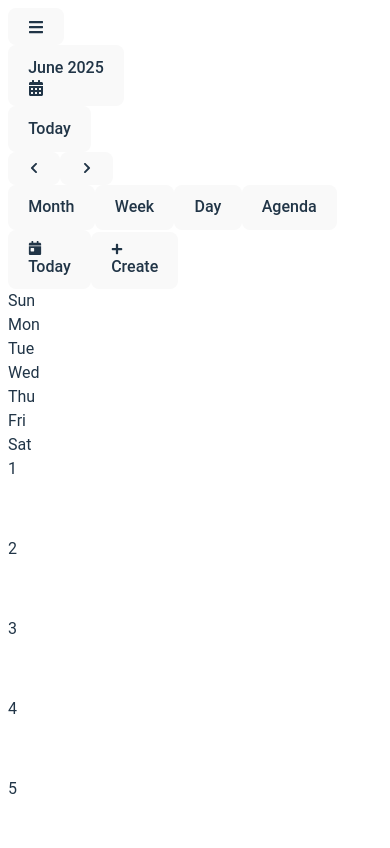
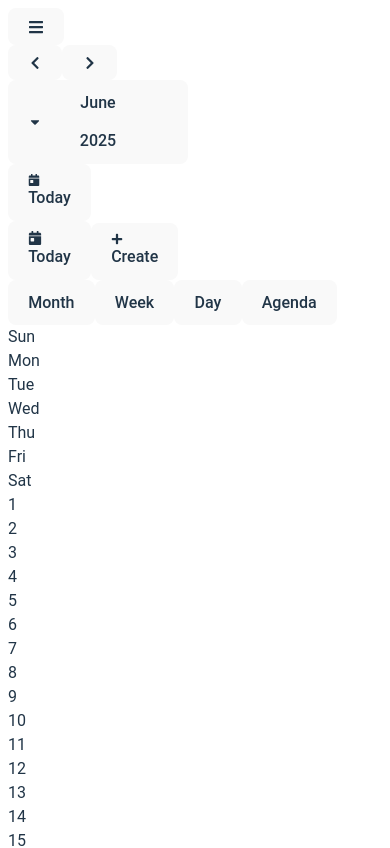
Before and after one commit to Pradheep-S/calendar, a React (Vite) app: page / in a window 390 px wide. Shown: the top 848 px of the page. Built offline with nearby package versions, Linux system fonts and the light colour scheme.

Commit message:
feat: Enhance Calendar components

```diff
--- a/src/components/Calendar/CalendarHeader.jsx
+++ b/src/components/Calendar/CalendarHeader.jsx
@@ -1,5 +1,5 @@
 import React, { useState } from 'react';
-import { FaChevronLeft, FaChevronRight, FaPlus, FaBars, FaCalendarDay, FaCalendarAlt } from "react-icons/fa";
+import { FaChevronLeft, FaChevronRight, FaPlus, FaBars, FaCalendarDay, FaCalendarAlt, FaCaretDown } from "react-icons/fa";
 import MobileNavDrawer from './MobileNavDrawer';
 import DatePicker from './DatePicker';
 
@@ -24,9 +24,11 @@ const CalendarHeader = ({
     setShowDatePicker(!showDatePicker);
   };
 
+  // Updated to ensure consistent behavior with DayView
   const handleSwitchToToday = () => {
+    // Navigate to today's date
     handleToday();
-    // Always switch to Day view when clicking Today button, both on mobile and desktop
+    // Always switch to Day view when clicking Today button
     setActiveView("Day");
   };
 
@@ -37,25 +39,35 @@ const CalendarHeader = ({
 
   // Renders month name prominently for mobile
   const renderHeaderTitle = () => {
-    let title;
+    let title, subtitle;
 
     if (activeView === "Month") {
-      title = currentDate.format("MMMM YYYY");
+      title = currentDate.format("MMMM");
+      subtitle = currentDate.format("YYYY");
     } else if (activeView === "Week") {
-      title = `${currentDate.startOf("week").format("MMM D")} - ${currentDate.endOf("week").format("MMM D, YYYY")}`;
+      title = `${currentDate.startOf("week").format("MMM D")} - ${currentDate.endOf("week").format("MMM D")}`;
+      subtitle = currentDate.format("YYYY");
     } else if (activeView === "Day") {
-      title = currentDate.format("MMMM D, YYYY");
+      title = currentDate.format("MMMM D");
+      subtitle = currentDate.format("YYYY");
     } else {
       title = "Upcoming Events";
+      subtitle = "";
     }
 
     return (
       <button
         onClick={toggleDatePicker}
-        className="flex items-center text-gray-800 hover:bg-gray-100 rounded-lg px-3 py-1.5 transition-colors"
+        className="flex items-center justify-center text-gray-800 hover:bg-gray-100 rounded-lg px-3 py-1.5 transition-colors"
+        style={{ minWidth: "180px", maxWidth: "220px" }}
       >
-        <span className="font-bold text-xl sm:text-2xl">{title}</span>
-        <FaCalendarAlt className="ml-2 text-gray-500" size={16} />
+        <div className="flex flex-col items-center">
+          <div className="flex items-center">
+            <span className="font-bold text-xl truncate">{title}</span>
+            <FaCaretDown className="ml-2 text-gray-500 flex-shrink-0" size={14} />
+          </div>
+          {subtitle && <span className="text-sm text-gray-500">{subtitle}</span>}
+        </div>
       </button>
     );
   };
@@ -76,73 +88,79 @@ const CalendarHeader = ({
         </div>
 
         {/* Display month/date with date picker */}
-        <h2 className="text-xl sm:text-2xl font-bold text-gray-800">
-          {renderHeaderTitle()}
-        </h2>
-
-        <div className="flex items-center sm:ml-6 space-x-2">
-          <button
-            onClick={handleSwitchToToday} // Changed from handleToday to handleSwitchToToday
-            className="px-3 py-1 text-xs sm:text-sm bg-white text-blue-700 rounded-md shadow-sm hover:shadow transition-all duration-200 border border-blue-100 hover:bg-blue-50 hidden sm:block"
-          >
-            Today
-          </button>
-
-          <div className="flex items-center bg-white rounded-lg shadow-sm border border-gray-100">
+        <div className="flex items-center">
+          <div className="flex items-center bg-white rounded-lg shadow-sm border border-gray-200 mr-3">
             <button
               onClick={handlePrev}
-              className="p-1.5 sm:p-2 rounded-md hover:bg-gray-100 transition-colors duration-200"
+              className="p-2 sm:p-2.5 rounded-l-md hover:bg-gray-100 transition-colors duration-200 border-r border-gray-200"
               aria-label="Previous"
             >
-              <FaChevronLeft className="text-gray-600" size={12} />
+              <FaChevronLeft className="text-gray-700" size={14} />
             </button>
             <button
               onClick={handleNext}
-              className="p-1.5 sm:p-2 rounded-md hover:bg-gray-100 transition-colors duration-200"
+              className="p-2 sm:p-2.5 rounded-r-md hover:bg-gray-100 transition-colors duration-200"
               aria-label="Next"
             >
-              <FaChevronRight className="text-gray-600" size={12} />
+              <FaChevronRight className="text-gray-700" size={14} />
             </button>
           </div>
+
+          <h2 className="text-xl sm:text-2xl font-bold text-gray-800 flex-shrink-0">
+            {renderHeaderTitle()}
+          </h2>
+
+          {/* Today button - using handleSwitchToToday for both desktop and mobile */}
+          <button
+            onClick={handleSwitchToToday}
+            className="mx-2 px-3 py-1.5 text-sm bg-white text-blue-700 rounded-md shadow-sm hover:shadow-md transition-all duration-200 border border-blue-200 hover:bg-blue-50 hidden sm:flex items-center"
+          >
+            <FaCalendarDay className="mr-1.5" size={12} />
+            Today
+          </button>
+        </div>
+
+        <div className="flex items-center sm:ml-2 space-x-2">
+          {/* Mobile: Today button with icon and text */}
+          <button
+            onClick={handleSwitchToToday}
+            className="sm:hidden flex items-center px-2 py-1.5 rounded-md hover:bg-blue-50 text-blue-600 border border-blue-100 bg-white"
+            aria-label="Go to today's view"
+          >
+            <FaCalendarDay size={14} />
+            <span className="text-xs ml-1.5">Today</span>
+          </button>
+
+          <button
+            onClick={() => handleOpenModal(currentDate)}
+            className="flex items-center space-x-1 bg-blue-600 hover:bg-blue-700 text-white px-3 py-1.5 rounded-lg shadow-sm hover:shadow transition-all duration-200"
+          >
+            <FaPlus size={12} />
+            <span className="hidden sm:inline ml-1">Create</span>
+          </button>
         </div>
       </div>
 
       {/* Right side with view options */}
       <div className="flex items-center justify-between">
         {/* Desktop view selector */}
-        <div className="hidden sm:flex rounded-lg shadow-sm overflow-hidden bg-white border border-gray-100">
+        <div className="hidden sm:flex rounded-lg shadow-sm overflow-hidden bg-white border border-gray-200">
           {views.map(view => (
             <button
               key={view}
               onClick={() => setActiveView(view)}
-              className={`px-2 sm:px-3 py-1.5 text-xs sm:text-sm transition-all duration-200 ${
+              className={`px-3 sm:px-4 py-1.5 text-sm transition-all duration-200 ${
                 activeView === view
                   ? "bg-blue-600 text-white font-medium"
                   : "bg-white text-gray-700 hover:bg-gray-50"
-              }`}
+              } ${view !== views[views.length-1] ? "border-r border-gray-200" : ""}`}
             >
               {view}
             </button>
           ))}
         </div>
 
-        {/* Mobile: Today button with icon and text */}
-        <button
-          onClick={handleSwitchToToday}
-          className="sm:hidden flex items-center px-2 py-1.5 rounded-md hover:bg-blue-50 text-blue-600 border border-blue-100 bg-white"
-          aria-label="Go to today's view"
-        >
-          <FaCalendarDay size={14} />
-          <span className="text-xs ml-1.5">Today</span>
-        </button>
-
-        <button
-          onClick={() => handleOpenModal(currentDate)}
-          className="flex items-center space-x-1 bg-blue-600 hover:bg-blue-700 text-white px-3 py-1.5 rounded-lg shadow-sm hover:shadow transition-all duration-200 ml-2"
-        >
-          <FaPlus size={12} />
-          <span className="hidden sm:inline">Create</span>
-        </button>
+        {/* Mobile: Today button removed as it's redundant with the one near the date picker */}
       </div>
 
       {/* Mobile Navigation Drawer */}
@@ -153,7 +171,7 @@ const CalendarHeader = ({
           views={views}
           setActiveView={setActiveView}
           currentDate={currentDate}
-          handleToday={handleToday}
+          handleToday={handleSwitchToToday} // Pass the consistent handler
         />
       )}
 
--- a/src/components/Calendar/CalendarViews/MonthView.jsx
+++ b/src/components/Calendar/CalendarViews/MonthView.jsx
@@ -1,4 +1,4 @@
-import React, { useState, useEffect } from 'react';
+import React, { useState, useEffect, useRef } from 'react';
 import dayjs from 'dayjs';
 import { DndContext, closestCenter, MouseSensor, TouchSensor, useSensor, useSensors, DragOverlay } from "@dnd-kit/core";
 import { restrictToWindowEdges } from "@dnd-kit/modifiers";
@@ -17,11 +17,11 @@ const DroppableDay = ({ dateStr, children, isToday, isCurrentMonth, onOpenModal,
   return (
     <div
       ref={setNodeRef}
-      className={`min-h-[100px] p-1 border relative transition-all hover:bg-gray-50
+      className={`min-h-[80px] p-1 border relative transition-all hover:bg-gray-50
         ${isToday ? "bg-blue-50 border-blue-300" : ""}
         ${!isCurrentMonth ? "text-gray-400 bg-gray-50" : ""}
         ${isOver ? "bg-blue-50 border-blue-300" : ""}
-        ${isMobile ? "min-h-[80px]" : ""}`}
+        ${isMobile ? "min-h-[60px]" : ""}`}
       onClick={() => {
         if (isMobile) {
           // In mobile view, directly switch to day view without opening any modal
@@ -59,11 +59,17 @@ const MonthView = ({
   draggedEvent,
   handleDragStart,
   handleDragEnd,
-  setActiveView
+  setActiveView,
+  handlePrev,  // Make sure these props are passed from parent
+  handleNext   // Make sure these props are passed from parent
 }) => {
   const [showAllEvents, setShowAllEvents] = useState(false);
   const [selectedDate, setSelectedDate] = useState(null);
   const [isMobile, setIsMobile] = useState(false);
+  const [transitionDirection, setTransitionDirection] = useState(null);
+  const containerRef = useRef(null);
+  const wheelTimeoutRef = useRef(null);
+  const isScrollingRef = useRef(false);
 
   // Check if the device is mobile based on window width
   useEffect(() => {
@@ -128,8 +134,54 @@ const MonthView = ({
     }
   };
 
+  // Handle wheel events for month navigation
+  const handleWheel = (e) => {
+    // Prevent if we're already processing a scroll
+    if (isScrollingRef.current) return;
+
+    // Set a threshold to prevent accidental scrolls
+    const scrollThreshold = 50;
+
+    if (Math.abs(e.deltaY) < scrollThreshold) return;
+
+    // Set the flag to prevent multiple scroll events
+    isScrollingRef.current = true;
+
+    if (e.deltaY > 0) {
+      // Scrolling down - go to next month
+      setTransitionDirection('up');
+      handleNext();
+    } else {
+      // Scrolling up - go to previous month
+      setTransitionDirection('down');
+      handlePrev();
+    }
+
+    // Reset the scrolling flag after a short delay
+    clearTimeout(wheelTimeoutRef.current);
+    wheelTimeoutRef.current = setTimeout(() => {
+      isScrollingRef.current = false;
+    }, 500); // Adjust this timeout as needed
+  };
+
+  // Reset animation class after view changes
+  useEffect(() => {
+    const timer = setTimeout(() => {
+      setTransitionDirection(null);
+    }, 300);
+
+    return () => clearTimeout(timer);
+  }, [currentDate]);
+
   return (
     <>
+      <div
+        className={`max-h-[calc(100vh-180px)] overflow-hidden month-view-container
+          ${transitionDirection === 'up' ? 'animate-slideUpIn' : ''}
+          ${transitionDirection === 'down' ? 'animate-slideDownIn' : ''}`}
+        ref={containerRef}
+        onWheel={handleWheel}
+      >
         <DndContext
           sensors={sensors}
           collisionDetection={closestCenter}
@@ -181,7 +233,7 @@ const MonthView = ({
                       )
                     ) : (
                       // Desktop view - shows event details
-                    <div className="overflow-y-auto max-h-[85px] space-y-1">
+                      <div className="overflow-y-auto max-h-[65px] space-y-1">
                         {dayEvents.slice(0, styles.maxToShow).map((event) => (
                           <DraggableEvent
                             key={event.id}
@@ -198,7 +250,7 @@ const MonthView = ({
                         ))}
                         {styles.hasMore && (
                           <div
-                          className="text-xs p-1.5 text-gray-600 cursor-pointer hover:bg-gray-100 rounded-md transition-colors duration-200 text-center font-medium"
+                            className="text-xs p-1 text-gray-600 cursor-pointer hover:bg-gray-100 rounded-md transition-colors duration-200 text-center font-medium"
                             onClick={(e) => {
                               e.stopPropagation();
                               setSelectedDate(date.format("YYYY-MM-DD"));
@@ -237,6 +289,7 @@ const MonthView = ({
             ) : null}
           </DragOverlay>
         </DndContext>
+      </div>
 
       {showAllEvents && selectedDate && (
         <ShowAllEventsModal
--- a/src/components/Calendar/DatePicker.jsx
+++ b/src/components/Calendar/DatePicker.jsx
@@ -1,12 +1,13 @@
 import React, { useState, useRef, useEffect } from 'react';
 import dayjs from 'dayjs';
-import { FaChevronLeft, FaChevronRight, FaCalendarAlt, FaTimes } from 'react-icons/fa';
+import { FaChevronLeft, FaChevronRight, FaCalendarAlt, FaTimes, FaHome } from 'react-icons/fa';
 
 const DatePicker = ({ currentDate, onDateChange, isOpen, onClose }) => {
   const [viewMode, setViewMode] = useState('days'); // 'days', 'months', 'years'
   const [viewDate, setViewDate] = useState(currentDate);
   const [decadeStart, setDecadeStart] = useState(Math.floor(currentDate.year() / 10) * 10);
   const [isMobile, setIsMobile] = useState(false);
+  const [animationClass, setAnimationClass] = useState('');
   const pickerRef = useRef(null);
 
   // Check if device is mobile
@@ -26,6 +27,14 @@ const DatePicker = ({ currentDate, onDateChange, isOpen, onClose }) => {
     if (isOpen) {
       setViewDate(currentDate);
       setViewMode('days');
+      setAnimationClass('animate-fadeIn');
+
+      // Remove animation class after animation completes
+      const timer = setTimeout(() => {
+        setAnimationClass('');
+      }, 300);
+
+      return () => clearTimeout(timer);
     }
   }, [isOpen, currentDate]);
 
@@ -118,7 +127,7 @@ const DatePicker = ({ currentDate, onDateChange, isOpen, onClose }) => {
     const dayLabels = [];
     for (let i = 0; i < 7; i++) {
       dayLabels.push(
-        <div key={`label-${i}`} className="text-xs font-medium text-gray-400 text-center py-2">
+        <div key={`label-${i}`} className="text-xs font-medium text-gray-500 text-center py-2">
           {isMobile ? dayjs().day(i).format('dd')[0] : dayjs().day(i).format('dd')}
         </div>
       );
@@ -266,119 +275,52 @@ const DatePicker = ({ currentDate, onDateChange, isOpen, onClose }) => {
     if (viewMode === 'days') {
       return (
         <button
-          className="font-medium hover:bg-gray-100 px-3 py-1 rounded-md transition-colors text-left w-full"
+          className="font-medium hover:bg-gray-100 px-3 py-1 rounded-md transition-colors text-left w-full flex items-center justify-center"
           onClick={handleHeaderClick}
         >
-          {viewDate.format('MMMM YYYY')}
+          <span className="text-lg font-bold">{viewDate.format('MMMM YYYY')}</span>
         </button>
       );
     } else if (viewMode === 'months') {
       return (
         <button
-          className="font-medium hover:bg-gray-100 px-3 py-1 rounded-md transition-colors text-left w-full"
+          className="font-medium hover:bg-gray-100 px-3 py-1 rounded-md transition-colors text-left w-full flex items-center justify-center"
           onClick={handleHeaderClick}
         >
-          {viewDate.format('YYYY')}
+          <span className="text-lg font-bold">{viewDate.format('YYYY')}</span>
         </button>
       );
     } else if (viewMode === 'years') {
       return (
         <button
-          className="font-medium hover:bg-gray-100 px-3 py-1 rounded-md transition-colors text-center w-full"
+          className="font-medium hover:bg-gray-100 px-3 py-1 rounded-md transition-colors text-center w-full flex items-center justify-center"
         >
-          {`${decadeStart} - ${decadeStart + 9}`}
+          <span className="text-lg font-bold">{`${decadeStart} - ${decadeStart + 9}`}</span>
         </button>
       );
     }
   };
 
-  // Mobile-optimized or desktop view
-  const mobileView = (
-    <div className="fixed inset-0 z-50 bg-black bg-opacity-50 animate-fadeIn">
-      <div
-        ref={pickerRef}
-        className="absolute bottom-0 left-0 right-0 bg-white rounded-t-xl shadow-xl animate-slideUp max-h-[90vh] overflow-auto"
+  // Shared date picker design
+  const datePickerContent = (
+    <div className={`bg-white rounded-lg shadow-xl p-4 w-full max-w-xs ${animationClass}`}>
+      <div className="flex items-center justify-between mb-2">
+        <button
+          className="p-1.5 rounded-full hover:bg-gray-100 text-gray-600"
+          onClick={handlePrev}
         >
-        {/* Drag handle */}
-        <div className="w-12 h-1 bg-gray-300 rounded-full mx-auto my-2"></div>
+          <FaChevronLeft size={16} />
+        </button>
 
-        <div className="px-4 pb-6">
-          <div className="flex items-center justify-between mb-4">
-            <div className="flex-1">
-              <h3 className="text-lg font-bold">Select Date</h3>
-            </div>
-            <button
-              onClick={onClose}
-              className="p-2 rounded-full hover:bg-gray-100"
-            >
-              <FaTimes size={16} className="text-gray-500" />
-            </button>
+        <div className="flex-1 text-center">
+          {renderHeader()}
         </div>
 
-          <div className="flex items-center justify-between mb-4">
         <button
-              className="p-2 rounded-full hover:bg-gray-100"
-              onClick={handlePrev}
-            >
-              <FaChevronLeft size={16} className="text-gray-600" />
-            </button>
-
-            {renderHeader()}
-
-            <button
-              className="p-2 rounded-full hover:bg-gray-100"
+          className="p-1.5 rounded-full hover:bg-gray-100 text-gray-600"
           onClick={handleNext}
         >
-              <FaChevronRight size={16} className="text-gray-600" />
-            </button>
-          </div>
-
-          {viewMode === 'days' && renderDaysView()}
-          {viewMode === 'months' && renderMonthsView()}
-          {viewMode === 'years' && renderYearsView()}
-
-          <div className="mt-6 flex justify-between pt-4 border-t">
-            <button
-              className="flex items-center px-4 py-2 rounded-lg bg-blue-50 text-blue-600 font-medium"
-              onClick={handleTodayClick}
-            >
-              <FaCalendarAlt className="mr-2" size={14} />
-              Today
-            </button>
-
-            <button
-              className="px-4 py-2 rounded-lg bg-gray-100 text-gray-700"
-              onClick={onClose}
-            >
-              Cancel
-            </button>
-          </div>
-        </div>
-      </div>
-    </div>
-  );
-
-  const desktopView = (
-    <div className="fixed inset-0 z-50 flex items-start justify-center pt-20 bg-black bg-opacity-30 animate-fadeIn">
-      <div
-        ref={pickerRef}
-        className="bg-white rounded-lg shadow-xl p-4 w-full max-w-xs animate-scaleIn"
-      >
-        <div className="flex items-center justify-between mb-2">
-          <button
-            className="p-1 rounded-full hover:bg-gray-100"
-            onClick={handlePrev}
-          >
-            <FaChevronLeft size={16} className="text-gray-600" />
-          </button>
-
-          {renderHeader()}
-
-          <button
-            className="p-1 rounded-full hover:bg-gray-100"
-            onClick={handleNext}
-          >
-            <FaChevronRight size={16} className="text-gray-600" />
+          <FaChevronRight size={16} />
         </button>
       </div>
 
@@ -388,25 +330,34 @@ const DatePicker = ({ currentDate, onDateChange, isOpen, onClose }) => {
 
       <div className="mt-4 flex justify-between items-center pt-3 border-t">
         <button
-            className="text-sm text-blue-600 hover:bg-blue-50 px-3 py-1 rounded-md font-medium flex items-center"
+          className="text-sm bg-blue-50 text-blue-600 hover:bg-blue-100 px-3 py-1.5 rounded-md font-medium flex items-center"
           onClick={handleTodayClick}
         >
-            <FaCalendarAlt className="mr-1" size={12} />
+          <FaHome className="mr-1" size={12} />
           Today
         </button>
 
         <button
-            className="text-sm text-gray-600 hover:bg-gray-100 px-3 py-1 rounded-md"
+          className="text-sm text-gray-600 hover:bg-gray-100 px-3 py-1.5 rounded-md"
           onClick={onClose}
         >
           Cancel
         </button>
       </div>
     </div>
+  );
+
+  // Mobile or desktop view
+  return (
+    <div className="fixed inset-0 z-50 flex items-center justify-center bg-black bg-opacity-30 animate-fadeIn">
+      <div
+        ref={pickerRef}
+        className={isMobile ? "w-full max-w-[320px] mx-auto mt-24" : ""}
+      >
+        {datePickerContent}
+      </div>
     </div>
   );
-
-  return isMobile ? mobileView : desktopView;
 };
 
 export default DatePicker;
--- a/src/index.css
+++ b/src/index.css
@@ -213,6 +213,37 @@ button:focus-visible {
   animation: slideUp 0.3s ease-out forwards;
 }
 
+/* Add these animation styles for month transitions */
+@keyframes slideUpIn {
+  from {
+    transform: translateY(20px);
+    opacity: 0;
+  }
+  to {
+    transform: translateY(0);
+    opacity: 1;
+  }
+}
+
+@keyframes slideDownIn {
+  from {
+    transform: translateY(-20px);
+    opacity: 0;
+  }
+  to {
+    transform: translateY(0);
+    opacity: 1;
+  }
+}
+
+.animate-slideUpIn {
+  animation: slideUpIn 0.3s ease-out forwards;
+}
+
+.animate-slideDownIn {
+  animation: slideDownIn 0.3s ease-out forwards;
+}
+
 /* Make the date picker more responsive on small screens */
 @media (max-width: 340px) {
   .grid-cols-7 > div {
@@ -321,3 +352,8 @@ body, #root {
 .absolute {
   max-width: 100%;
 }
+
+/* Prevent text selection during wheel scrolling */
+.month-view-container {
+  user-select: none;
+}
```
Lines whose indentation alone changed are shown as unchanged.
